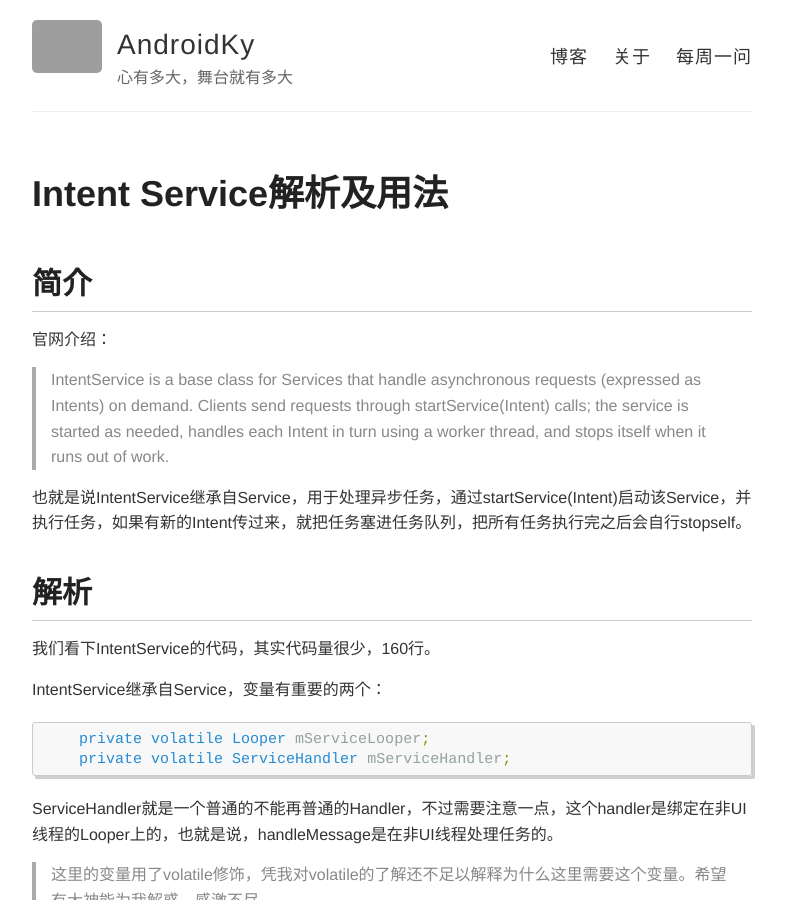
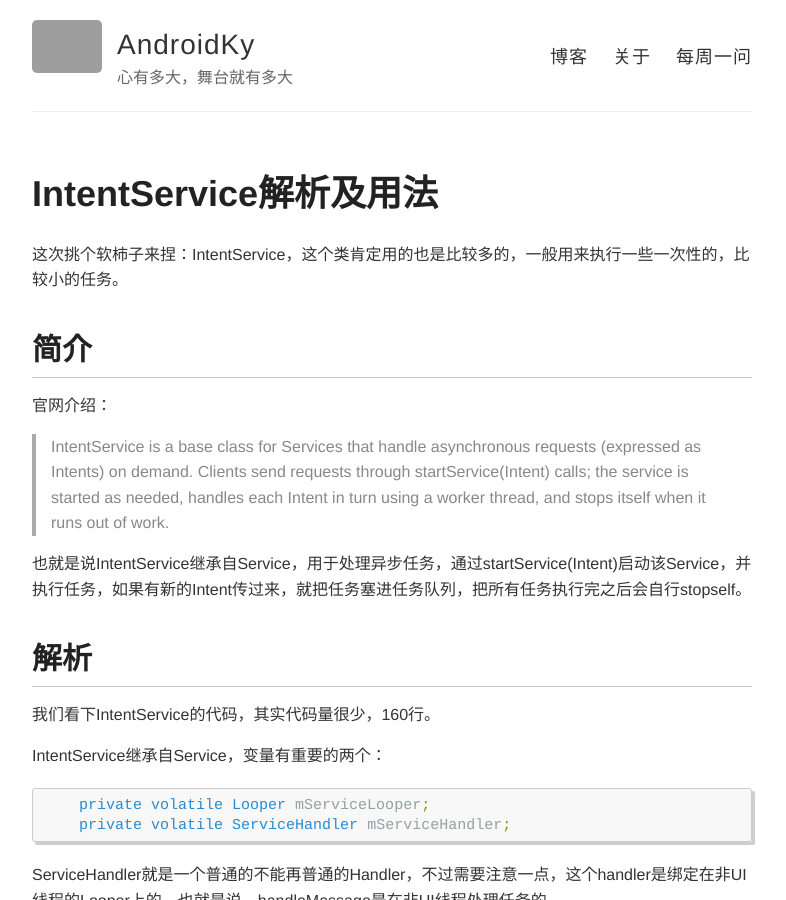
Before and after one commit to Kyson/Kyson_deprecated.github.io, a Jekyll site: the page built from _posts/2015-11-04-Intent-Service解析及用法.md, in a window 1280 px wide and 900 px high. Shown: the whole window, without its empty margins (248-1034 px from the left). Built offline with Jekyll 4.4.1, drawn with Linux system fonts in a browser that asks for light colours; Markdown is read by kramdown in place of the engine named in the settings; comment, search, counter and statistics services are not loaded; grey boxes are pictures that could not be loaded.

Commit message:
Intent Service解析及用法

```diff
--- a/_posts/2015-11-04-Intent-Service解析及用法.md
+++ b/_posts/2015-11-04-Intent-Service解析及用法.md
@@ -1,9 +1,11 @@
 ---
 layout: post
-title: Intent Service解析及用法
+title: IntentService解析及用法
 published: true
 tags: [service,handler,thread]
 ---
+
+这次挑个软柿子来捏：IntentService，这个类肯定用的也是比较多的，一般用来执行一些一次性的，比较小的任务。
 
 ## 简介
 
```
Also changed, not shown: weekly-question.md (+1 -1 lines).
